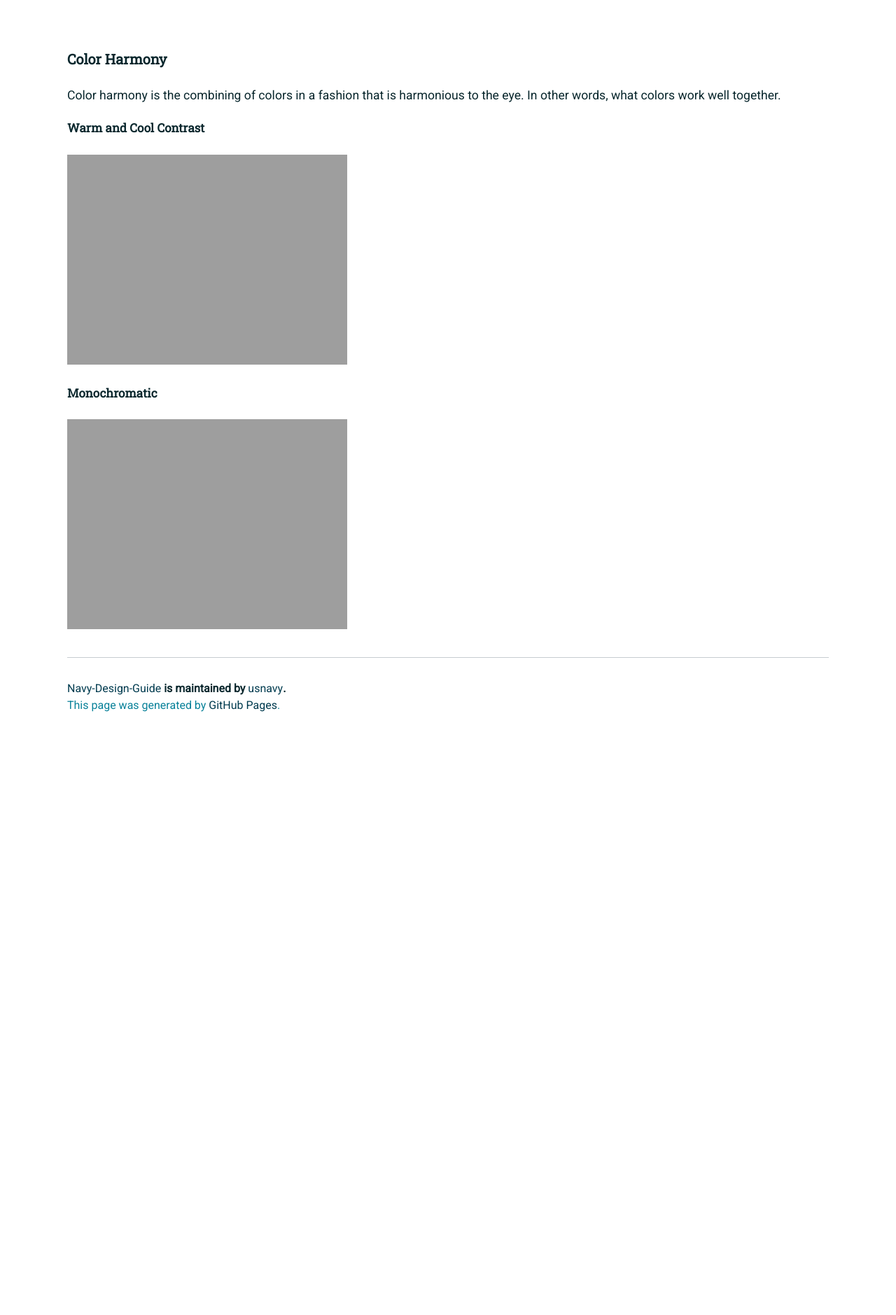
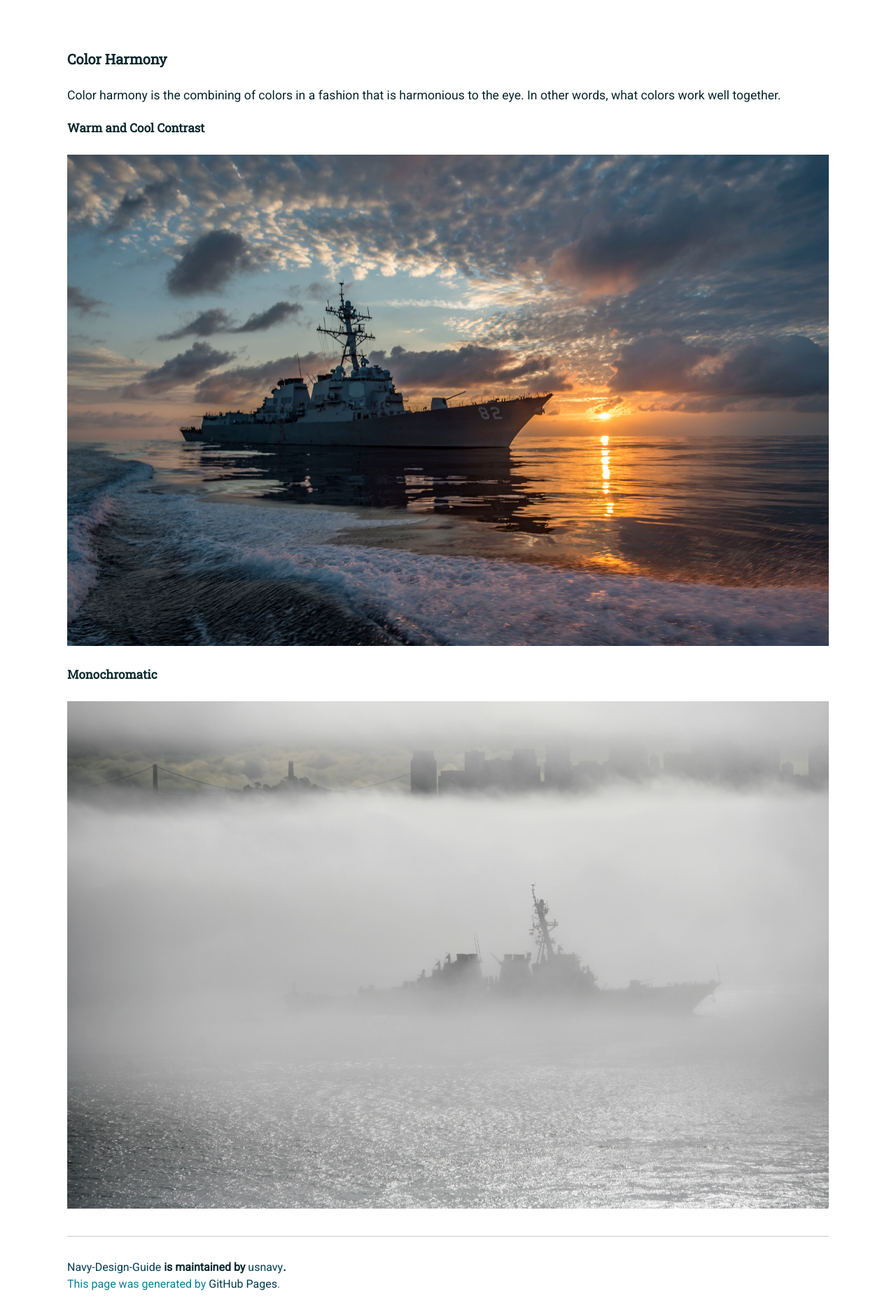
Before and after one commit to usnavy/Navy-Design-Guide, a Jekyll site: the page built from color-concepts.md, in a window 1280 px wide. Shown: the part 2257-4136 px from the top of the page at 70% size. Built offline with Jekyll 4.4.1, drawn with Linux system fonts in a browser that asks for light colours; nearby versions of some CDN libraries; our own code applies the rules of GitHub Pages for plain Markdown files; before the commit the page ends 3309 px from its top, so only the background shows below that.

Commit message:
Update color-concepts.md

```diff
--- a/color-concepts.md
+++ b/color-concepts.md
@@ -13,8 +13,8 @@ Color harmony is the combining of colors in a fashion that is harmonious to the
 
 #### Warm and Cool Contrast
 
-![Warm and Cool Contrast Example 1](https://usnavy.github.io/Navy-Design-Guide/img/hero-image-2.jpg "Warm and Cool Contrast Example 1")
+![Warm and Cool Contrast Example 1](https://usnavy.github.io/Navy-Design-Guide/img/hero-images/hero-image-2.jpg "Warm and Cool Contrast Example 1")
 
 #### Monochromatic
 
-![Monochromatic Example 1](https://usnavy.github.io/Navy-Design-Guide/img/hero-image-3.jpg "Monochromatic Example 1")
+![Monochromatic Example 1](https://usnavy.github.io/Navy-Design-Guide/img/hero-images/hero-image-3.jpg "Monochromatic Example 1")
```
